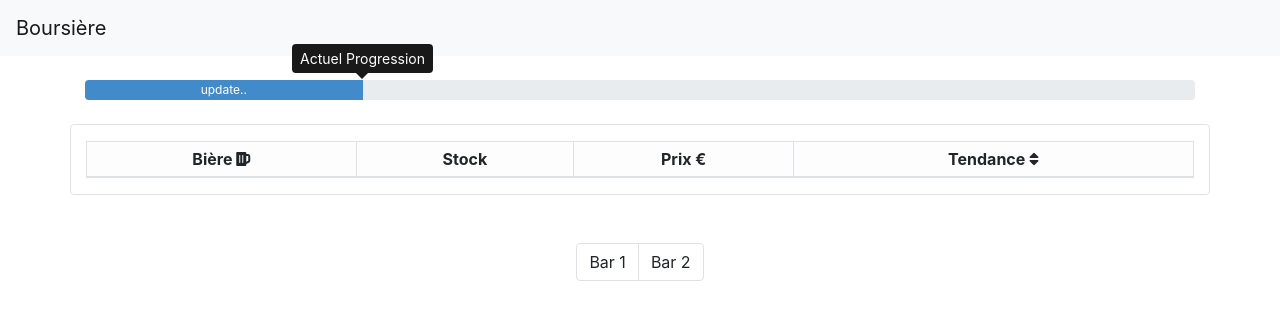
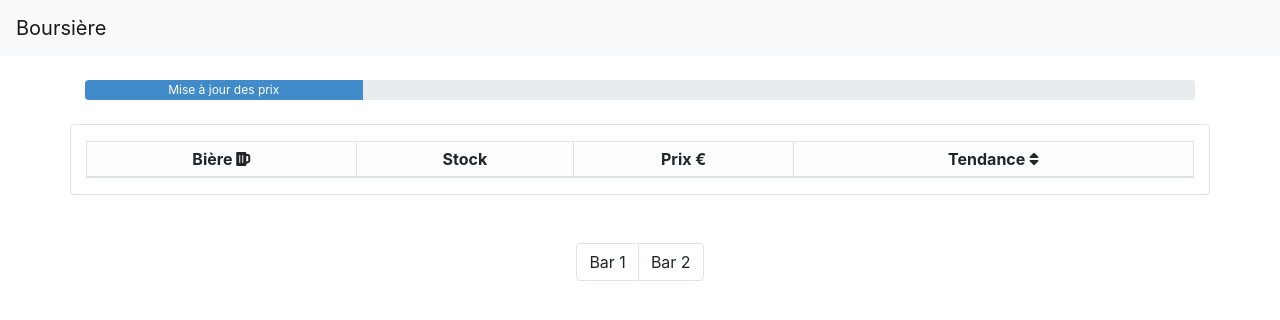
Before and after one commit to hugojcqs/Boursiere, a Django app: page /stock_page/ in a window 1280 px wide. Shown: the top 320 px of the page. Run offline with Django 3.2, Linux system fonts and the light colour scheme; data that the repository does not hold is empty; some libraries are stand-ins or nearby versions.

Commit message:
update progress bar

```diff
--- a/BoursiereDjango/static/scripts/update_stock.js
+++ b/BoursiereDjango/static/scripts/update_stock.js
@@ -30,6 +30,7 @@ $(document).ready(function() {
      }
 });
     update_stock();
+    $('#progress_tip').popover({animation:true});
 });
 
 
@@ -49,13 +50,23 @@ function update_stock()
 
             var progess = $("#progress_bar");
             let val = pourcent;
+            let rounded = Math.round(val);
+            let progress_tip = $('#progress_tip');
+            progress_tip.tooltip('update');
+            if(rounded < 97 && rounded > 8)
+            {
+                progress_tip.text(rounded + " %");
+            }
+            else
+            {
+                progress_tip.text("");
+            }
 
             progess.attr("aria-valuenow", val)
             .css("width", val + "%")
             .attr("aria-valuenow", val);
 
-                console.log('update');
-                for(var beer in data.data){
+            for(var beer in data.data){
 
                     if (data.data.hasOwnProperty(beer)) {
                     $('#beer_price_'+beer).text(data.data[beer]['price'] + ' €');
--- a/BoursiereDjango/templates/stock_page.html
+++ b/BoursiereDjango/templates/stock_page.html
@@ -18,8 +18,8 @@
   --->
 
   <div class="progress" style="height: 20px;">
-    <div class="progress-bar" role="progressbar" style="width: 25%; background-color:#428bca;" id="progress_bar"aria-valuenow="0" aria-valuemin="0" aria-valuemax="100">update..</div>
-    <span id="progress_tip" data-toggle="tooltip" data-placement="top" title="Actuel Progression"></span>
+    <div class="progress-bar" role="progressbar" style="width: 25%; background-color:#428bca;" id="progress_bar"aria-valuenow="0" aria-valuemin="0" aria-valuemax="100">Mise à jour des prix</div>
+    <span id="progress_tip" data-toggle="tooltip" data-placement="top"></span>
     <!-- TODO: $('#element').tooltip('update'), for update position of tooltip-->
   </div>
 
```
